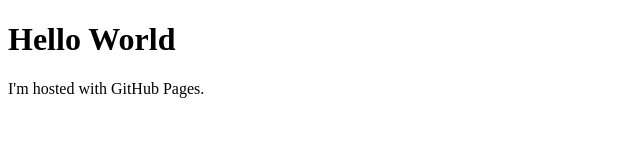
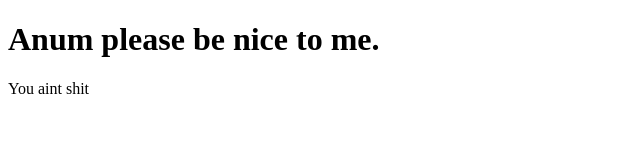
Before and after one commit to timerfree/timerfree.github.io, a plain HTML site: page index.html in a window 1280 px wide. Shown: the whole page, without its empty margins (0-640 px from the left). Drawn offline with Linux system fonts and the light colour scheme.

Commit message:
troll anum

```diff
--- a/index.html
+++ b/index.html
@@ -1,7 +1,7 @@
 <!DOCTYPE html>
 <html>
 <body>
-<h1>Hello World</h1>
-<p>I'm hosted with GitHub Pages.</p>
+<h1>Anum please be nice to me.</h1>
+<p>You aint shit</p>
 </body>
 </html>
```
